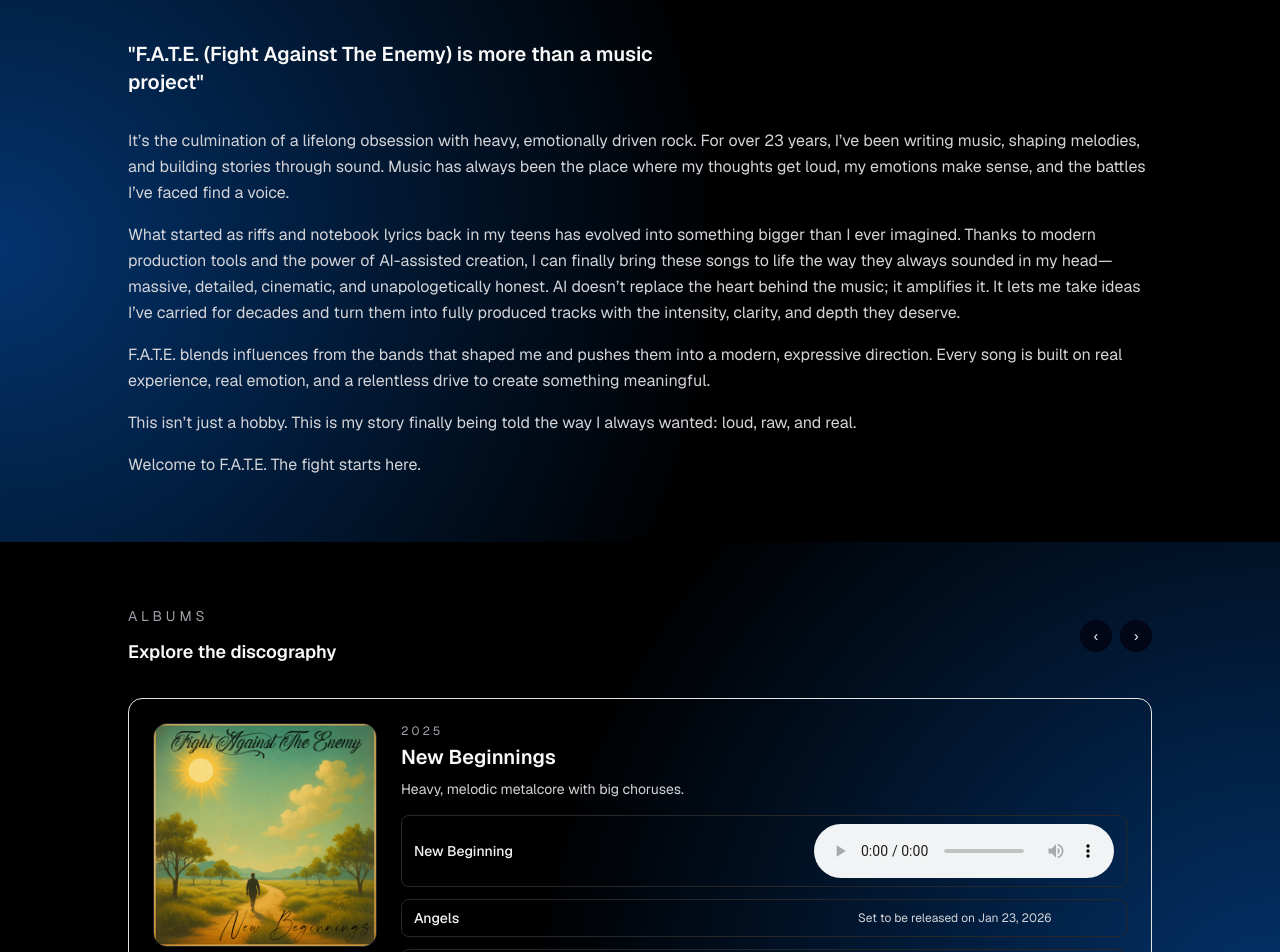
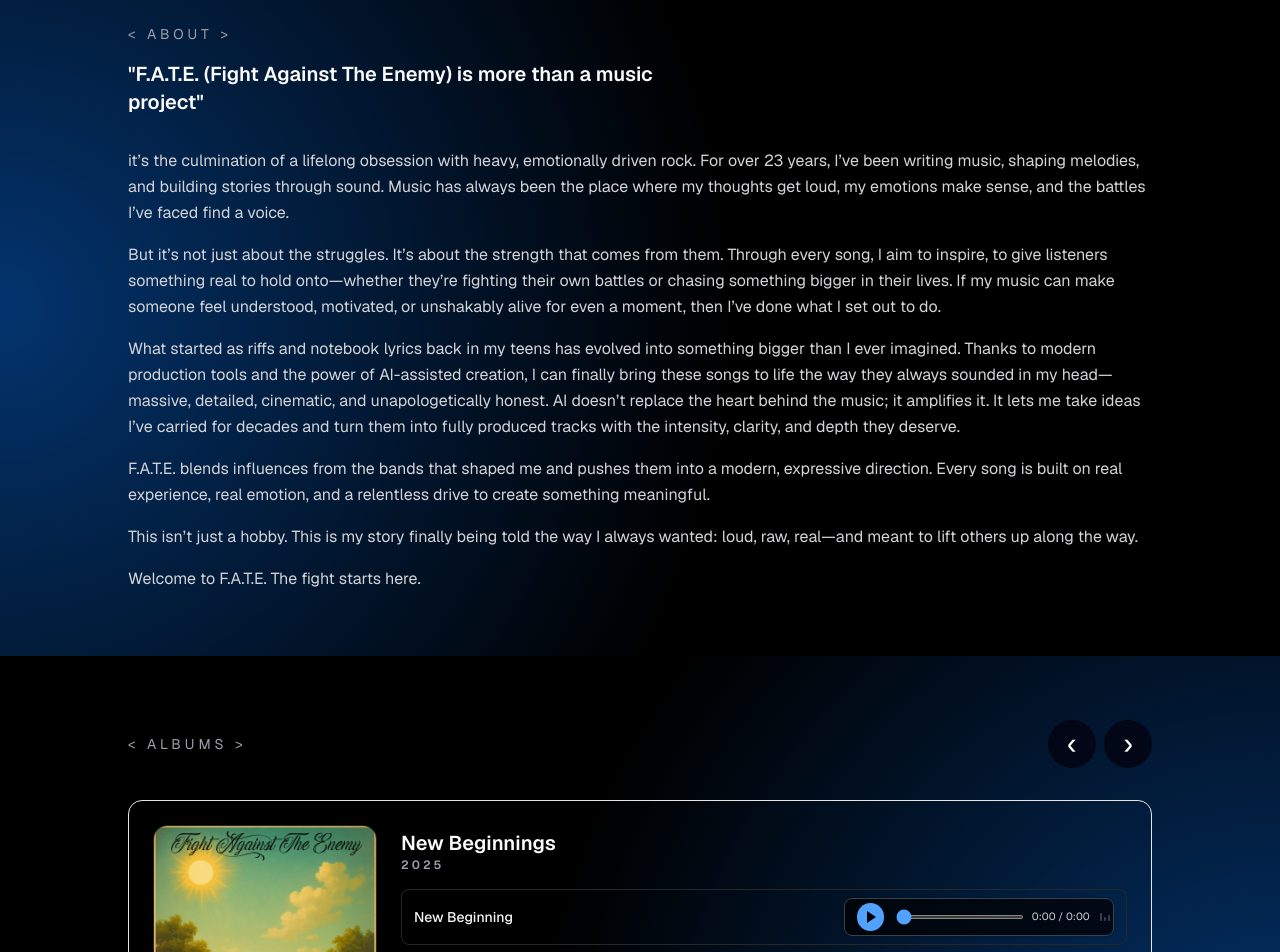
Before and after one commit to db1721/fate-website, a Next.js app: page / in a window 1280 px wide. Shown: the part 720-1672 px from the top of the page. Built offline with nearby package versions, Linux system fonts and the light colour scheme.

Commit message:
Fix player and update about

```diff
--- a/app/components/about.tsx
+++ b/app/components/about.tsx
@@ -32,35 +32,43 @@ export function AboutSection() {
         >
             <div className="mx-auto flex max-w-5xl flex-col gap-8">
                 <div className="max-w-xl">
-                    {/*<h2 className="text-sm uppercase tracking-[0.28em] text-zinc-400">*/}
-                    {/*    &lt; {bandInfo.band_name} &gt;*/}
-                    {/*</h2>*/}
+                    <h2 className="text-sm uppercase tracking-[0.28em] text-zinc-400">
+                        &lt; ABOUT &gt;
+                    </h2>
                     <p className="mt-4 text-xl font-semibold text-zinc-50">
                         &quot;F.A.T.E. (Fight Against The Enemy) is more than a music project&quot;
                     </p>
                 </div>
                 <div className="space-y-4 text-sm leading-relaxed text-zinc-300 sm:text-base">
                     <p>
-                        It’s the culmination of a
-                        lifelong obsession with heavy, emotionally driven rock. For over {getYearsSince("2001-12-02")} years, I’ve been writing
-                        music, shaping melodies, and building stories through sound. Music has always been the place
-                        where my thoughts get loud, my emotions make sense, and the battles I’ve faced find a voice.
+                        it’s the culmination of a lifelong obsession with heavy, emotionally driven rock. For
+                        over {getYearsSince("2001-12-02")} years, I’ve been writing music, shaping melodies, and
+                        building stories through sound. Music has always been the place where my thoughts get
+                        loud, my emotions make sense, and the battles I’ve faced find a voice.
+                    </p>
+                    <p>
+                        But it’s not just about the struggles. It’s about the strength that comes from them.
+                        Through every song, I aim to inspire, to give listeners something real to hold onto—whether
+                        they’re fighting their own battles or chasing something bigger in their lives. If my music
+                        can make someone feel understood, motivated, or unshakably alive for even a moment, then
+                        I’ve done what I set out to do.
                     </p>
                     <p>
                         What started as riffs and notebook lyrics back in my teens has evolved into something bigger
                         than I ever imagined. Thanks to modern production tools and the power of AI-assisted creation,
                         I can finally bring these songs to life the way they always sounded in my head—massive,
-                        detailed, cinematic, and unapologetically honest. AI doesn’t replace the heart behind the music;
-                        it amplifies it. It lets me take ideas I’ve carried for decades and turn them into fully produced
-                        tracks with the intensity, clarity, and depth they deserve.
+                        detailed, cinematic, and unapologetically honest. AI doesn’t replace the heart behind the
+                        music; it amplifies it. It lets me take ideas I’ve carried for decades and turn them into
+                        fully produced tracks with the intensity, clarity, and depth they deserve.
                     </p>
                     <p>
                         F.A.T.E. blends influences from the bands that shaped me and pushes them into a modern,
-                        expressive direction. Every song is built on real experience, real emotion, and a
-                        relentless drive to create something meaningful.
+                        expressive direction. Every song is built on real experience, real emotion, and a relentless
+                        drive to create something meaningful.
                     </p>
                     <p>
-                        This isn’t just a hobby. This is my story finally being told the way I always wanted: loud, raw, and real.
+                        This isn’t just a hobby. This is my story finally being told the way I always wanted:
+                        loud, raw, real—and meant to lift others up along the way.
                     </p>
                     <p>
                         Welcome to F.A.T.E.
--- a/app/components/audio-track.tsx
+++ b/app/components/audio-track.tsx
@@ -1,47 +1,194 @@
 'use client';
 
-import { useEffect, useRef } from 'react';
-import { useAudioManager } from '@/app/context/audio-manager';
+import {useEffect, useRef, useState} from "react";
+import {useAudioManager} from "@/app/context/audio-manager";
 
 type AudioTrackProps = {
-    id: string;          // unique id for this track (e.g. slug)
-    src: string;         // /audio/path.mp3
-    autoPlay?: boolean;  // for hero, if you want
-    className?: string;
+    id: string;          // unique id (track title or slug)
+    src: string;         // audio file path
+    autoPlay?: boolean;
+    className?: string;  // for container
+    maxWidth?: string;
+    maxHeight?: string;  // optional – we’ll keep it but use a safe minimum
 };
 
-export function AudioTrack({ id, src, autoPlay, className }: AudioTrackProps) {
+function formatTime(seconds: number): string {
+    if (!isFinite(seconds) || seconds < 0) return "0:00";
+    const mins = Math.floor(seconds / 60);
+    const secs = Math.floor(seconds % 60)
+        .toString()
+        .padStart(2, "0");
+    return `${mins}:${secs}`;
+}
+
+export function AudioTrack({
+                               id,
+                               src,
+                               autoPlay,
+                               className,
+                               maxWidth,
+                               maxHeight,
+                           }: AudioTrackProps) {
     const audioRef = useRef<HTMLAudioElement | null>(null);
-    const { registerAudio, handlePlay } = useAudioManager();
+    const {registerAudio, handlePlay} = useAudioManager();
 
+    const [isPlaying, setIsPlaying] = useState(false);
+    const [duration, setDuration] = useState(0);
+    const [currentTime, setCurrentTime] = useState(0);
+
+    // register with audio manager
     useEffect(() => {
-        // register this audio element with the manager
         registerAudio(id, audioRef.current);
     }, [id, registerAudio]);
 
-    // Optional: attempt autoplay (browsers may block without user interaction)
+    // optional autoplay (hero)
     useEffect(() => {
         if (autoPlay && audioRef.current) {
             audioRef.current
                 .play()
                 .then(() => {
-                    handlePlay(id);
+                    // audio actually started
                 })
                 .catch(() => {
-                    // Autoplay blocked – you could show a "Play" button if you want
+                    // autoplay blocked – ignore
                 });
         }
-    }, [autoPlay, id, handlePlay]);
+    }, [autoPlay]);
+
+    const togglePlay = () => {
+        const el = audioRef.current;
+        if (!el) return;
+
+        if (isPlaying) {
+            el.pause();
+            setIsPlaying(false);
+        } else {
+            el
+                .play()
+                .then(() => {
+                    setIsPlaying(true);
+                    handlePlay(id); // let manager stop others
+                })
+                .catch(() => {
+                    // user gesture required etc.
+                });
+        }
+    };
+
+    const handleSeek = (value: number) => {
+        const el = audioRef.current;
+        if (!el || !duration) return;
+        el.currentTime = value;
+        setCurrentTime(value);
+    };
 
     return (
-        <audio
-            ref={audioRef}
-            src={src}
-            controls
-            className={className}
-            onPlay={() => handlePlay(id)}
+        <div
+            className={`
+        inline-flex items-center gap-3 rounded-md
+        bg-black/70 border border-zinc-700
+        px-3 py-2 text-[0.7rem] text-zinc-100
+        shadow-sm backdrop-blur-sm
+        shrink-0
+        ${className ?? ""}
+      `}
+            style={{
+                maxWidth: maxWidth ?? "100%",
+                ...(maxHeight ? {maxHeight} : {}),
+            }}
         >
-            Your browser does not support the audio element.
-        </audio>
+            {/* hidden native audio element */}
+            <audio
+                ref={audioRef}
+                src={src}
+                className="hidden"
+                onPlay={() => {
+                    setIsPlaying(true);
+                    handlePlay(id);
+                }}
+                onPause={() => setIsPlaying(false)}
+                onTimeUpdate={(e) => setCurrentTime(e.currentTarget.currentTime)}
+                onLoadedMetadata={(e) => setDuration(e.currentTarget.duration)}
+                onEnded={() => {
+                    setIsPlaying(false);
+                    setCurrentTime(0);
+                }}
+            />
+
+            {/* Play / Pause button */}
+            <button
+                type="button"
+                onClick={togglePlay}
+                className={`
+          flex h-7 w-7 items-center justify-center
+          rounded-full bg-blue-400 text-black
+          hover:bg-blue-800 active:scale-95
+          transition-transform transition-colors
+        `}
+                aria-label={isPlaying ? "Pause" : "Play"}
+            >
+                {isPlaying ? (
+                    // pause icon
+                    <span className="flex gap-[2px]">
+            <span className="h-3 w-[2px] bg-black rounded-sm"/>
+            <span className="h-3 w-[2px] bg-black rounded-sm"/>
+          </span>
+                ) : (
+                    // play triangle
+                    <span
+                        className="ml-[2px]"
+                        style={{
+                            width: 0,
+                            height: 0,
+                            borderTop: "6px solid transparent",
+                            borderBottom: "6px solid transparent",
+                            borderLeft: "9px solid black",
+                        }}
+                    />
+                )}
+            </button>
+
+            <div className="flex items-center gap-2 min-w-0">
+                {/* progress bar */}
+                <input
+                    type="range"
+                    min={0}
+                    max={duration || 0}
+                    step={0.1}
+                    value={currentTime}
+                    onChange={(e) => handleSeek(Number(e.target.value))}
+                    className="
+      h-1 w-28 sm:w-32
+      cursor-pointer
+      accent-blue-400
+    "
+                />
+
+                {/* time + playing indicator */}
+                <div className="flex items-center gap-1">
+    <span className="whitespace-nowrap text-[0.65rem] text-zinc-300">
+      {formatTime(currentTime)} / {formatTime(duration)}
+    </span>
+
+                    {/* F.A.T.E mini equalizer */}
+                    <div className="flex items-end gap-[2px] w-4 justify-end">
+                        {isPlaying ? (
+                            <>
+                                <span className="fate-bar origin-bottom" style={{animationDelay: "0s"}}/>
+                                <span className="fate-bar origin-bottom" style={{animationDelay: "0.15s"}}/>
+                                <span className="fate-bar origin-bottom" style={{animationDelay: "0.3s"}}/>
+                            </>
+                        ) : (
+                            <>
+                                <span className="h-2 w-[2px] rounded-full bg-zinc-600/70"/>
+                                <span className="h-1 w-[2px] rounded-full bg-zinc-600/70"/>
+                                <span className="h-[6px] w-[2px] rounded-full bg-zinc-600/70"/>
+                            </>
+                        )}
+                    </div>
+                </div>
+            </div>
+
+        </div>
     );
 }
--- a/app/components/discography.tsx
+++ b/app/components/discography.tsx
@@ -70,23 +70,23 @@ export function AlbumsSection() {
                 <div className="flex items-center justify-between gap-4">
                     <div>
                         <h2 className="text-sm uppercase tracking-[0.28em] text-zinc-400">
-                            Albums
+                            &lt; Albums &gt;
                         </h2>
-                        <p className="mt-3 text-lg font-semibold text-zinc-50">
-                            Explore the discography
-                        </p>
+                        {/*<p className="mt-3 text-lg font-semibold text-zinc-50">*/}
+                        {/*    Explore the discography*/}
+                        {/*</p>*/}
                     </div>
                     <div className="hidden items-center gap-2 sm:flex">
                         <button
                             onClick={prevAlbum}
-                            className="h-8 w-8 rounded-full text-sm"
+                            className="h-12 w-12 rounded-full text-3xl"
                             style={{ backgroundColor: COLORS.surface }}
                         >
                             ‹
                         </button>
                         <button
                             onClick={nextAlbum}
-                            className="h-8 w-8 rounded-full text-sm"
+                            className="h-12 w-12 rounded-full text-3xl"
                             style={{ backgroundColor: COLORS.surface }}
                         >
                             ›
@@ -117,15 +117,15 @@ export function AlbumsSection() {
                     {/* Album info + tracks */}
                     <div className="flex flex-1 flex-col gap-4">
                         <div>
-                            <p className="text-xs uppercase tracking-[0.25em] text-zinc-400">
-                                {activeAlbum.year}
-                            </p>
                             <h3 className="mt-1 text-xl font-semibold">
                                 {activeAlbum.title}
+                                <p className="text-xs uppercase tracking-[0.25em] text-zinc-400">
+                                    {activeAlbum.year}
+                                </p>
                             </h3>
-                            <p className="mt-2 text-sm text-zinc-300">
-                                {activeAlbum.description}
-                            </p>
+                            {/*<p className="mt-2 text-sm text-zinc-300">*/}
+                            {/*    {activeAlbum.description}*/}
+                            {/*</p>*/}
                         </div>
 
                         <div className="space-y-3">
@@ -135,7 +135,7 @@ export function AlbumsSection() {
                                 return (
                                     <div
                                         key={track.title}
-                                        className="flex flex-col gap-1 rounded-md border px-3 py-2 text-sm sm:flex-row sm:items-center sm:justify-between"
+                                        className="flex flex-wrap items-center justify-between gap-2 rounded-md border px-3 py-2 text-sm"
                                         style={{ borderColor: COLORS.border }}
                                     >
                     <span className="font-medium text-zinc-100">
@@ -143,14 +143,12 @@ export function AlbumsSection() {
                     </span>
 
                                         {status === "released" ? (
-                                            // <audio
-                                            //     controls
-                                            //     src={track.audioSrc}
-                                            //     className="mt-1 w-full sm:mt-0 sm:w-64"
-                                            // >
-                                            //     Your browser does not support the audio element.
-                                            // </audio>
-                                            <AudioTrack id={track.title} src={track.audioSrc}></AudioTrack>
+                                            <AudioTrack
+                                                id={track.title}
+                                                src={track.audioSrc}
+                                                maxWidth="270px"
+                                                maxHeight="38px"
+                                            />
                                         ) : (
                                             <span className="mt-1 text-xs text-zinc-300 sm:mt-0 sm:w-64">
                         {status === "future"
--- a/app/config/constants.ts
+++ /dev/null
@@ -1,2 +0,0 @@
-export const STORAGE_BUCKET = 'https://prestige-design-build.s3.amazonaws.com/';
-export const DEFAULT_BLUEPRINT_VIDEO = `${STORAGE_BUCKET}blueprint2.mp4`;
--- a/app/page.tsx
+++ b/app/page.tsx
@@ -11,8 +11,8 @@ import {CurrentYear} from "@/app/config/utils";
 // navigation sections
 const SECTIONS = [
     { id: "hero", label: "Home" },
+    { id: "about", label: "About" },
     { id: "albums", label: "Discography" },
-    { id: "about", label: "About" },
     // { id: "band", label: "Band" },
     // { id: "shows", label: "Shows" },
     // { id: "discover", label: "Discover" },
```
Also changed, not shown: app/components/hero.tsx (+7 -11 lines), app/config/fate-info.jsx (+6 -6 lines), app/globals.css (+17 -0 lines).
